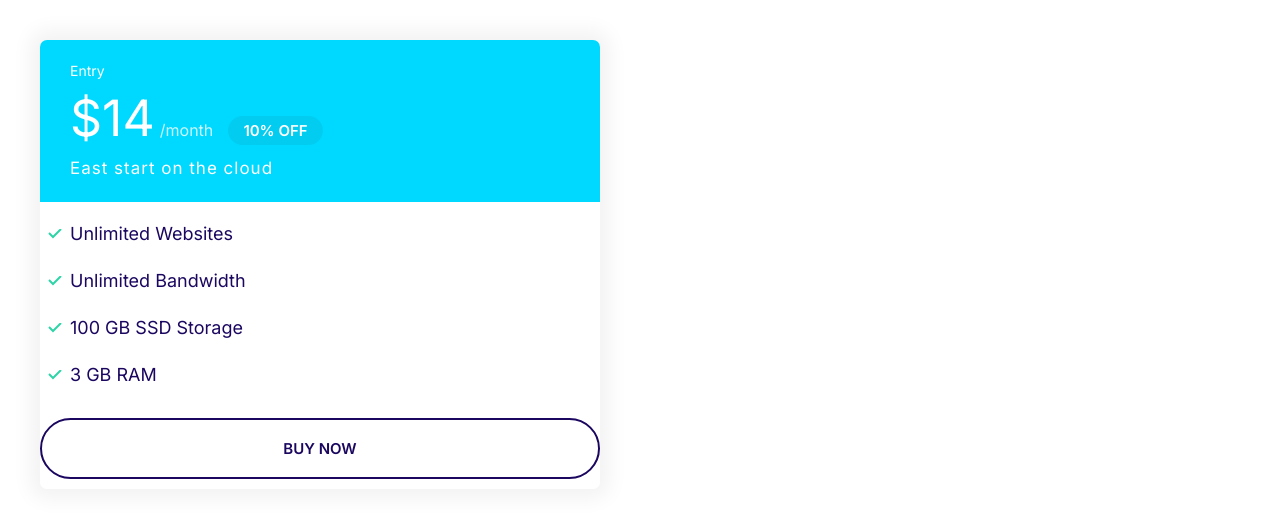
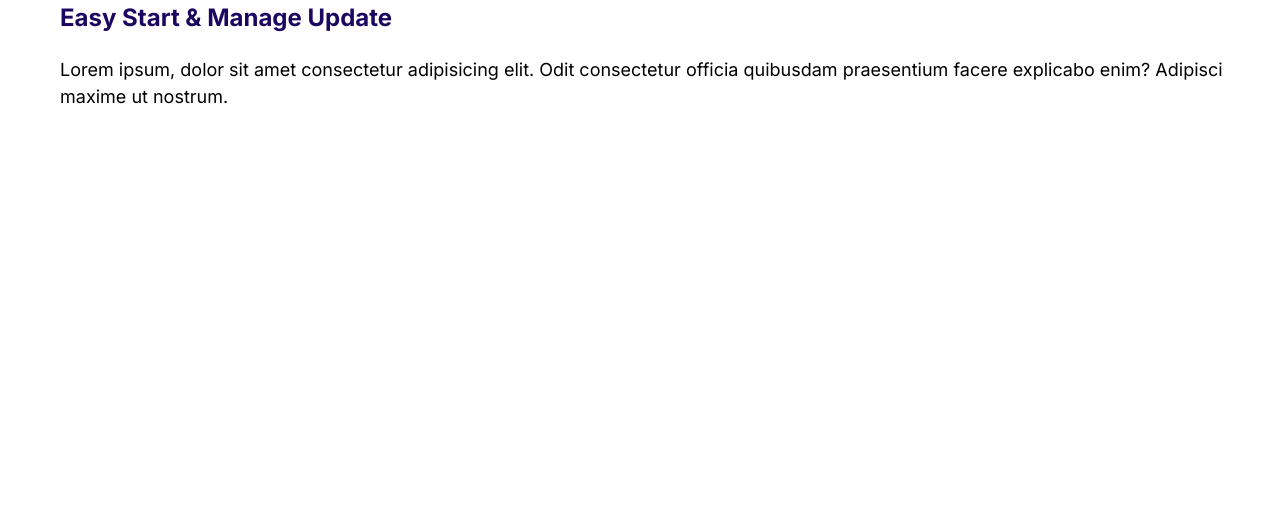
Before and after one commit to shahbazee/shahbazy, a plain HTML site: page index.html in a window 1280 px wide. Drawn offline with Linux system fonts and the light colour scheme.

Commit message:
Define the syles of media.

```diff
--- a/css/styles.css
+++ b/css/styles.css
@@ -334,6 +334,16 @@ a {
     margin-bottom: 2rem;
 }
 
+.planl-popular .card__header::before {
+
+    content: url(images/popular.svg);
+    width: 40px;
+    display: inline-block;
+    position: absolute;
+
+}
+
+
 @media screen and (min-width: 1024px) {
     .plan__name {
         font-size: 1.4rem;
@@ -352,3 +362,21 @@ a {
         font-size: 1.7rem;
     }
 }
+
+/*Media*/
+
+.media {
+    display: flex;
+}
+
+.media__title {
+    margin-top: 0;
+}
+
+.media__body {
+    margin: 0 2rem;
+}
+
+.media__image {
+    margin-top: 1rem;
+}
--- a/index.html
+++ b/index.html
@@ -11,28 +11,18 @@
     <title>Document</title>
 </head>
 <body>
-  <div style="width: 50%; padding: 4rem">
-      <div class="plan">
-        <div class="card card--secondary">
-          <header class="card__header">
-            <h3 class="plan__name">Entry</h3>
-            <span class="plan__price">$14</span>
-            <span class="plan__billing-cycle">/month</span>
-            <span class="badge badge--secondary badge--small">10% OFF</span>
-            <span class="plan__description">East start on the cloud</span>
+<div class="media">
+  <div class="media__image">
 
-          </header>
-          <div class="card__body">
-            <ul class="list list--tick">
-              <li class="list__item">Unlimited Websites</li>
-              <li class="list__item">Unlimited Bandwidth</li>
-              <li class="list__item">100 GB SSD Storage</li>
-              <li class="list__item">3 GB RAM</li>
-          </ul>
-          <button class="btn btn--outline btn--block">Buy now</button>
-          </div>
-        </div>
-      </div>
+      <svg class="icon icon--primary">
+          <use xlink:href="images/sprite.svg#wordpress"></use>
+        </svg>
   </div>
+  <div class="media__body">
+    <h3 class="media__title">Easy Start & Manage Update</h3>
+    <p>Lorem ipsum, dolor sit amet consectetur adipisicing elit. Odit consectetur officia quibusdam praesentium facere explicabo enim? Adipisci maxime ut nostrum.</p>
+
+  </div>
+</div>
 </body>
 </html>
```
Also changed, not shown: components/media.html (added, +13 -0 lines), css/images/popular.svg (added).
